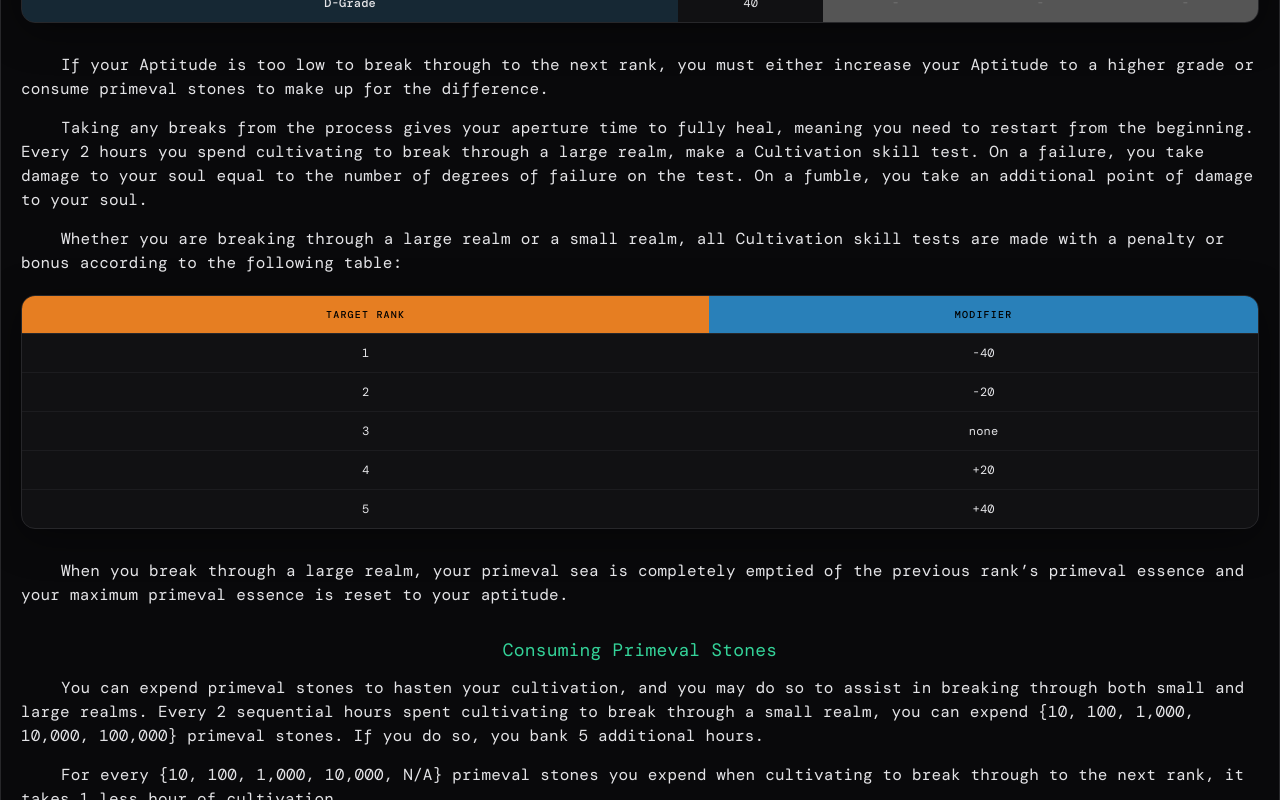
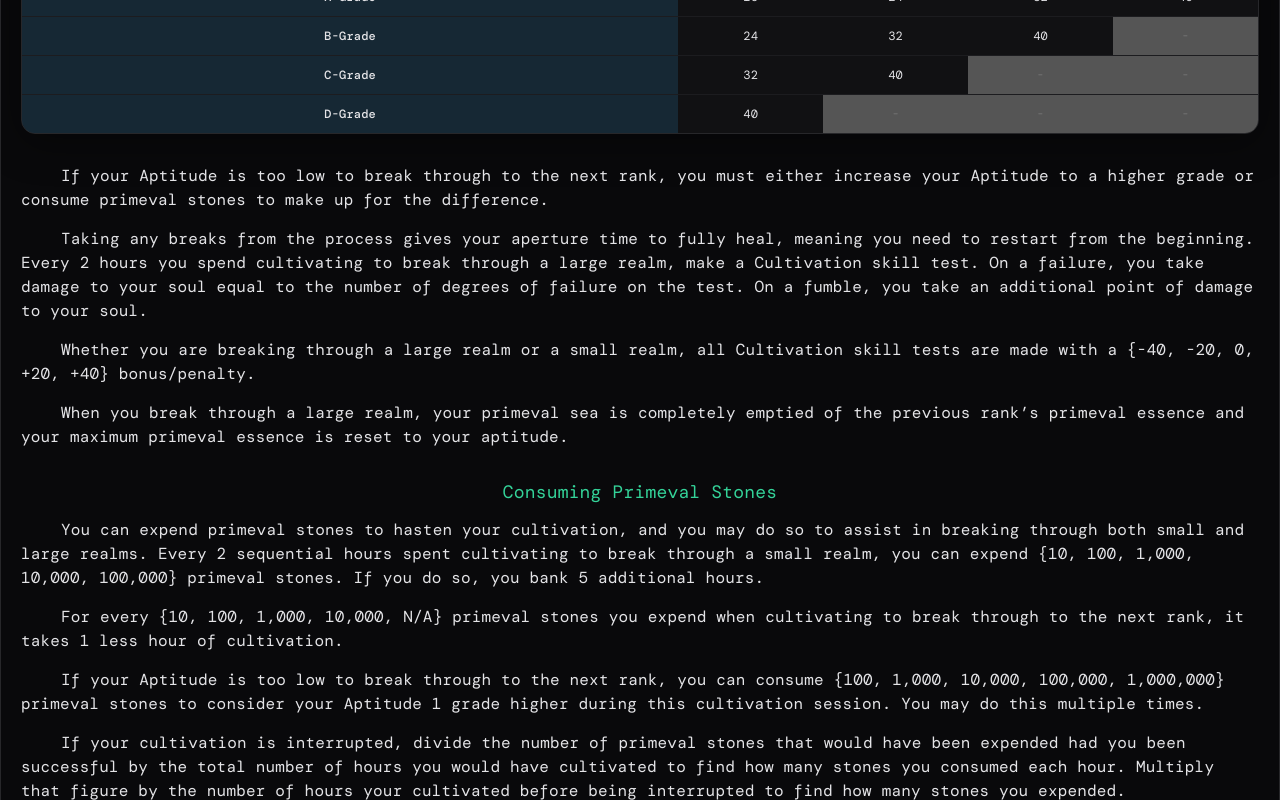
Before and after one commit to sfajfer/Gu-SRD, a React (Vite) app: page /rules/cultivation in a window 1280 px wide. Shown: the part 1390-2190 px from the top of the page. Built offline with nearby package versions, Linux system fonts and the light colour scheme; a web font is replaced by a local one.

Commit message:
added search for effect and updated cultivation slightly

```diff
--- a/src/components/GuDashboard.jsx
+++ b/src/components/GuDashboard.jsx
@@ -75,7 +75,7 @@ const KEYWORD_FILTERS = [
   { key: 'Piercing',       label: 'Piercing',        match: kws => kws.some(k => k.toLowerCase() === 'piercing') },
   { key: 'Shield',         label: 'Shield',          match: kws => kws.some(k => k.toLowerCase() === 'shield') },
   { key: 'Size',           label: 'Size',            match: kws => kws.some(k => ['small','medium','large','huge'].includes(k.toLowerCase())) },
-  { key: 'Split Second',  label: 'Split Second',     match: kws => kws.some(k => k.toLowerCase() === 'split second') },
+  { key: 'Split Second',   label: 'Split Second',    match: kws => kws.some(k => k.toLowerCase() === 'split second') },
   { key: 'Steed',          label: 'Steed',           match: kws => kws.some(k => k.toLowerCase() === 'steed') },
   { key: 'Supplementary',  label: 'Supplementary',   match: kws => kws.some(k => k.toLowerCase().startsWith('supplement')) },
   { key: 'Sustained',      label: 'Sustained',       match: kws => kws.some(k => k.toLowerCase() === 'sustained') },
@@ -365,7 +365,7 @@ const GuDashboard = () => {
     filterRank.size +
     filterKeywords.size;
 
-const processedGu = useMemo(() => {
+  const processedGu = useMemo(() => {
     if (!guList.length) return [];
 
     let out = guList.filter(gu => {
@@ -391,8 +391,13 @@ const processedGu = useMemo(() => {
         gu.name?.toLowerCase().includes(q) ||
         gu.path?.toLowerCase().includes(q) ||
         gu.type?.toLowerCase().includes(q) ||
-        gu.keywords?.some(k => k.toLowerCase().includes(q))
+        gu.keywords?.some(k => k.toLowerCase().includes(q)) ||
+        (Array.isArray(gu.effect)
+          ? gu.effect.some(e => typeof e === 'string' && e.toLowerCase().includes(q))
+          : (typeof gu.effect === 'string' && gu.effect.toLowerCase().includes(q))
+        )
       );
+
       const matchPath = filterPath.size === 0 || filterPath.has(gu.path);
       const matchRank = filterRank.size === 0 || (gu.rank && gu.rank.some(r => filterRank.has(Number(r))));
       const matchType = !filterType || gu.type === filterType;
@@ -585,7 +590,7 @@ const processedGu = useMemo(() => {
                   );
                 })}
               </div>
-          )}
+            )}
           </div>
 
           <FilterDropdown
@@ -679,7 +684,7 @@ const processedGu = useMemo(() => {
                                     <div className="mobile-stat-chip">
                                       <span className="mobile-stat-label">Cost</span>
                                       <span className="mobile-stat-value">{gu.cost}</span>
-                              </div>
+                                    </div>
                                   )}
                                   {gu.health && (
                                     <div className="mobile-stat-chip">
--- a/src/components/rules/introduction/Cultivation.jsx
+++ b/src/components/rules/introduction/Cultivation.jsx
@@ -47,6 +47,8 @@ const Cultivation = () => {
 
             <main className="gu-main" style={{ padding: '20px' }}>
                 <h1 className="rule-heading">Cultivating</h1>
+                <p className="rule-text" style={{fontStyle: 'italic', color: 'gray'}}> Note: Curly braces in this section refer to the target rank you are cultivating to. If you're breaking through a small realm, its just your current rank. Otherwise, its the rank you're breaking through to. For example, if you are rank 1 peak stage and cultivating to break through to rank 2, you make your Cultivation skill tests with a -20 bonus since all Cultivation skill tests have a {"{-40, -20, 0, +20, +40}"} bonus/penalty.</p>
+
                 <p className="rule-text">
                     The process of increasing your rank in small and large realms is called cultivating. To cultivate, you must meditate and will the primeval essence in your aperture to attack and weaken the aperture walls.
                 </p>
@@ -154,27 +156,8 @@ const Cultivation = () => {
                     Taking any breaks from the process gives your aperture time to fully heal, meaning you need to restart from the beginning. Every 2 hours you spend cultivating to break through a large realm, make a Cultivation skill test. On a failure, you take damage to your soul equal to the number of degrees of failure on the test. On a fumble, you take an additional point of damage to your soul.
                 </p>
                 <p className="rule-text">
-                    Whether you are breaking through a large realm or a small realm, all Cultivation skill tests are made with a penalty or bonus according to the following table:
+                    Whether you are breaking through a large realm or a small realm, all Cultivation skill tests are made with a {"{-40, -20, 0, +20, +40}"} bonus/penalty.
                 </p>
-
-                <div className="gu-table-wrap" style={{ marginTop: '20px', marginBottom: '30px' }}>
-                    <table className="gu-table">
-                        <thead>
-                            <tr>
-                                <th style={{ backgroundColor: '#e67e22', color: 'black', textAlign: 'center' }}>Target Rank</th>
-                                <th style={{ backgroundColor: '#2980b9', color: 'black', textAlign: 'center' }}>Modifier</th>
-                            </tr>
-                        </thead>
-                        <tbody>
-                            {modifierData.map((row, idx) => (
-                                <tr key={idx} className="gu-row">
-                                    <td style={{ textAlign: 'center' }}>{row.rank}</td>
-                                    <td style={{ textAlign: 'center' }}>{row.mod}</td>
-                                </tr>
-                            ))}
-                        </tbody>
-                    </table>
-                </div>
 
                 <p className="rule-text">
                     When you break through a large realm, your primeval sea is completely emptied of the previous rank’s primeval essence and your maximum primeval essence is reset to your aptitude.
```
